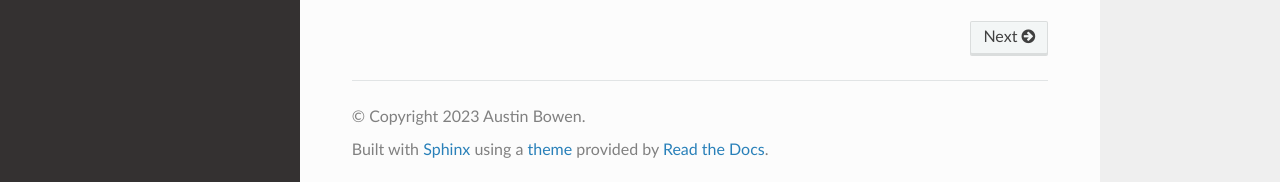
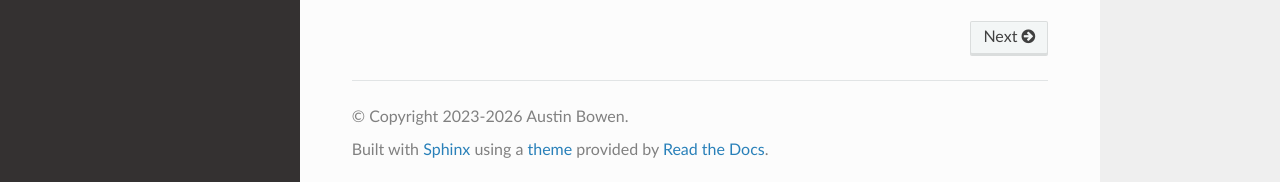
Before and after one commit to austin-bowen/voicebox, a Sphinx documentation site: the page built from docs/index.md, in a window 1280 px wide and 900 px high, scrolled down 5042 px. Shown: the part 715-897 px from the top of the window. Built offline with Sphinx 7.4.7 and the Read the Docs theme 3.1.0, drawn with Linux system fonts in a browser that asks for light colours; the version number is read from the project's files by our own code.

```diff
--- a/docs/conf.py
+++ b/docs/conf.py
@@ -9,7 +9,7 @@ from voicebox import __version__
 # https://www.sphinx-doc.org/en/master/usage/configuration.html#project-information
 
 project = 'voicebox'
-copyright = '2023 Austin Bowen'
+copyright = '2023-2026 Austin Bowen'
 author = 'Austin Bowen'
 
 version = __version__
```
Also changed, not shown: .readthedocs.yaml, 1 other file.
